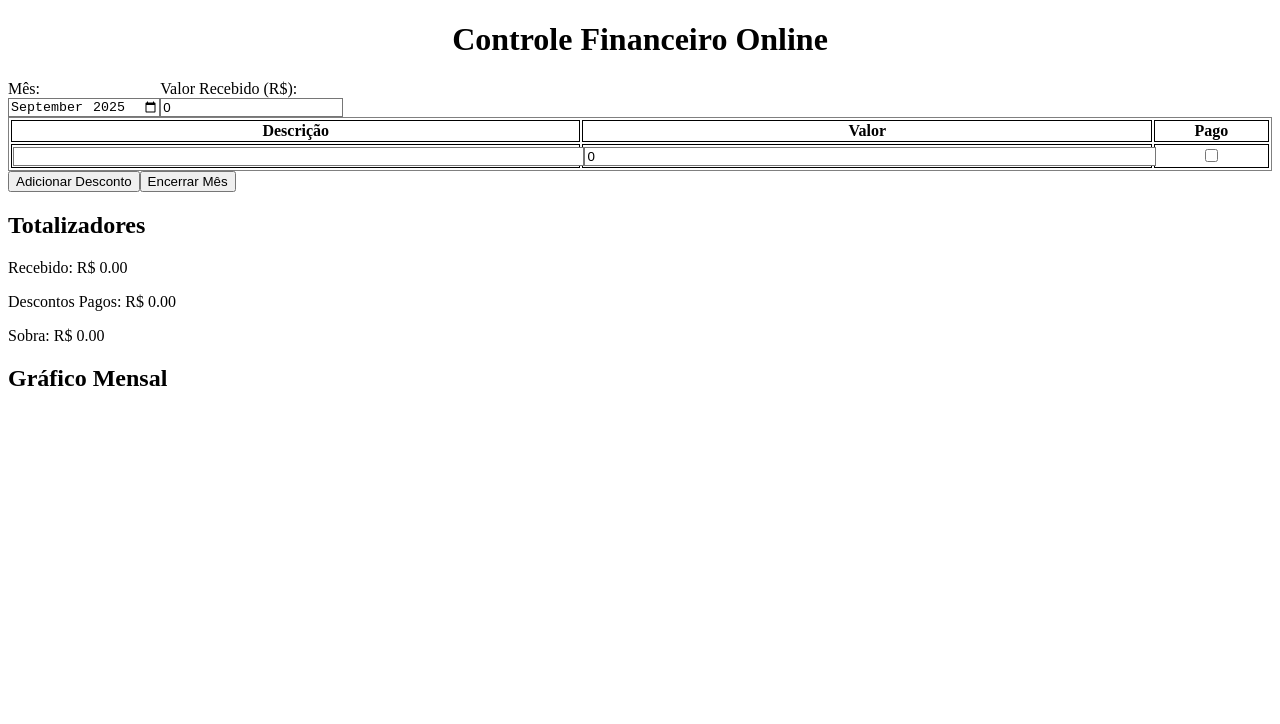
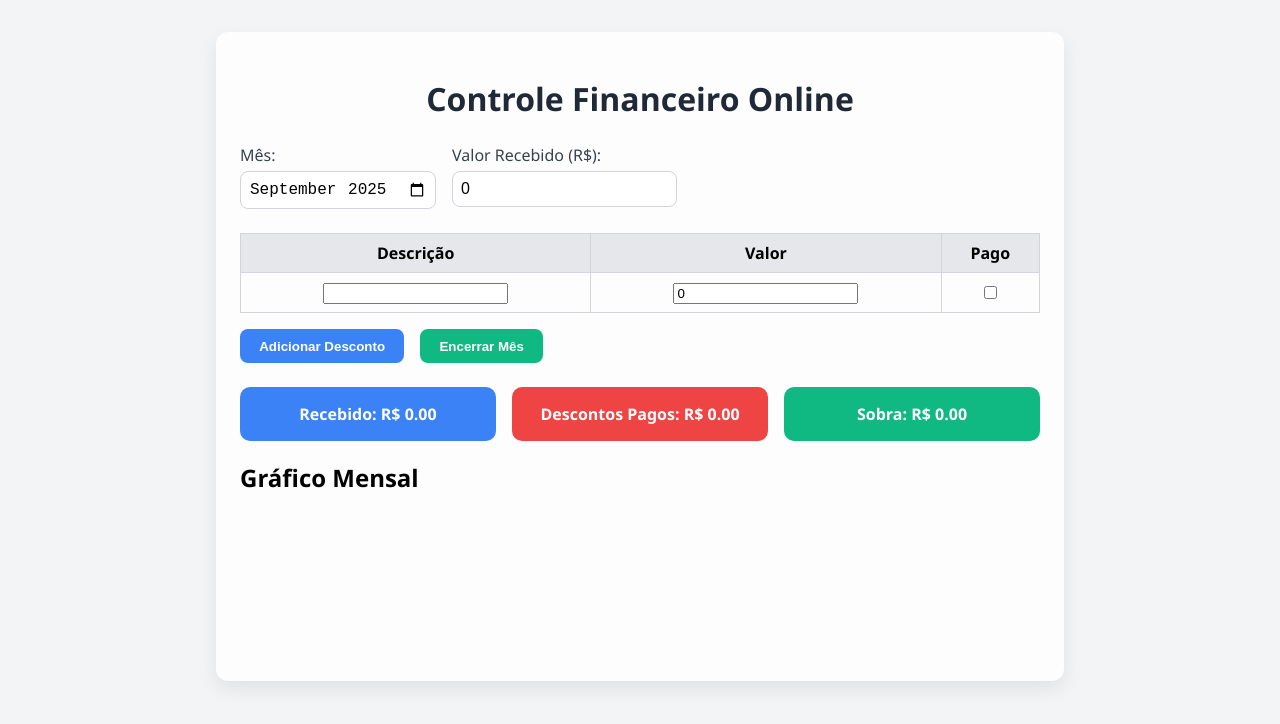
Before and after one commit to diogopq/financeiro-next, a Next.js app: page / in a window 1280 px wide. Shown: the top 724 px of the page. Built offline with nearby package versions, Linux system fonts and the light colour scheme; no server answers; the database is empty.

Commit message:
Add files via upload

```diff
--- a/pages/_app.js
+++ b/pages/_app.js
@@ -1,4 +1,5 @@
 import '../styles/globals.css'
+
 export default function App({ Component, pageProps }) {
   return <Component {...pageProps} />
 }
--- a/pages/index.js
+++ b/pages/index.js
@@ -1,6 +1,8 @@
-import { useEffect, useState, useRef } from 'react';
-import { createClient } from '@supabase/supabase-js';
-import { Chart, BarElement, CategoryScale, LinearScale } from 'chart.js';
+import { useEffect, useState, useRef } from "react";
+import { createClient } from "@supabase/supabase-js";
+import { Chart, BarElement, CategoryScale, LinearScale } from "chart.js";
+import styles from "../styles/Home.module.css";
+
 Chart.register(BarElement, CategoryScale, LinearScale);
 
 const supabaseUrl = process.env.NEXT_PUBLIC_SUPABASE_URL;
@@ -8,132 +10,115 @@ const supabaseKey = process.env.NEXT_PUBLIC_SUPABASE_KEY;
 const supabase = createClient(supabaseUrl, supabaseKey);
 
 export default function Home() {
-  const [mes, setMes] = useState('');
+  const [mes, setMes] = useState("");
   const [valorRecebido, setValorRecebido] = useState(0);
-  const [descontos, setDescontos] = useState([{ descricao:'', valor:0, pago:false }]);
+  const [descontos, setDescontos] = useState([{ descricao: "", valor: 0, pago: false }]);
   const chartRef = useRef(null);
   const [chartInstance, setChartInstance] = useState(null);
 
   useEffect(() => {
-    setMes(new Date().toISOString().slice(0,7));
+    setMes(new Date().toISOString().slice(0, 7));
     carregarUltimoMes();
   }, []);
 
-  useEffect(() => {
-    atualizarTotais();
-  }, [descontos, valorRecebido]);
-
-  const atualizarTotais = () => {};
-
   const carregarUltimoMes = async () => {
-    const { data } = await supabase.from('meses').select('*').order('id',{ascending:false}).limit(1);
-    if(data && data.length>0){
+    const { data } = await supabase.from("meses").select("*").order("id", { ascending: false }).limit(1);
+    if (data && data.length > 0) {
       const ultimo = data[0];
       const desc = ultimo.desconto_descricao || [];
       const val = ultimo.desconto_valor || [];
       let arr = [];
-      for(let i=0;i<desc.length;i++){
-        arr.push({descricao:desc[i], valor:val[i], pago:false});
-      }
+      for (let i = 0; i < desc.length; i++) arr.push({ descricao: desc[i], valor: val[i], pago: false });
       setDescontos(arr);
     }
   };
 
   const handleDescontoChange = (index, field, value) => {
     const novo = [...descontos];
-    novo[index][field] = field==='pago' ? value : parseFloat(value) || 0;
+    novo[index][field] = field === "pago" ? value : parseFloat(value) || 0;
     setDescontos(novo);
   };
 
-  const adicionarLinha = () => setDescontos([...descontos, {descricao:'', valor:0, pago:false}]);
+  const adicionarLinha = () => setDescontos([...descontos, { descricao: "", valor: 0, pago: false }]);
 
   const encerrarMes = async () => {
-    const descontoDescricao = descontos.map(d=>d.descricao);
-    const descontoValor = descontos.map(d=>d.valor);
-    const descontoPago = descontos.map(d=>d.pago);
-    await supabase.from('meses').insert([{
-      mes,
-      valor_recebido: valorRecebido,
-      desconto_descricao: descontoDescricao,
-      desconto_valor: descontoValor,
-      desconto_pago: descontoPago
-    }]);
-    alert('Mês salvo no Supabase!');
+    const descontoDescricao = descontos.map(d => d.descricao);
+    const descontoValor = descontos.map(d => d.valor);
+    const descontoPago = descontos.map(d => d.pago);
+
+    await supabase.from("meses").insert([{ mes, valor_recebido: valorRecebido, desconto_descricao: descontoDescricao, desconto_valor: descontoValor, desconto_pago: descontoPago }]);
+    alert("Mês salvo no Supabase!");
     mostrarGrafico();
   };
 
   const mostrarGrafico = () => {
-    const totalDescontos = descontos.reduce((sum,d)=> d.pago ? sum+d.valor : sum,0);
+    const totalDescontos = descontos.reduce((sum, d) => (d.pago ? sum + d.valor : sum), 0);
     const sobra = valorRecebido - totalDescontos;
 
-    const ctx = chartRef.current.getContext('2d');
-    if(chartInstance) chartInstance.destroy();
-    const newChart = new Chart(ctx,{
-      type:'bar',
-      data:{
-        labels:['Recebido','Descontos Pagos','Sobra'],
-        datasets:[{
-          label:`Mês ${mes}`,
-          data:[valorRecebido, totalDescontos, sobra],
-          backgroundColor:['#4a76a8','#f35b5b','#28a745']
-        }]
+    const ctx = chartRef.current.getContext("2d");
+    if (chartInstance) chartInstance.destroy();
+
+    const newChart = new Chart(ctx, {
+      type: "bar",
+      data: {
+        labels: ["Recebido", "Descontos Pagos", "Sobra"],
+        datasets: [{ label: `Mês ${mes}`, data: [valorRecebido, totalDescontos, sobra], backgroundColor: ["#3b82f6", "#ef4444", "#10b981"] }]
       },
-      options:{ responsive:true }
+      options: { responsive: true }
     });
     setChartInstance(newChart);
   };
 
-  const totalDescontos = descontos.reduce((sum,d)=> d.pago ? sum+d.valor : sum,0);
+  const totalDescontos = descontos.reduce((sum, d) => (d.pago ? sum + d.valor : sum), 0);
   const sobra = valorRecebido - totalDescontos;
 
   return (
-    <div className="max-w-4xl mx-auto p-6 bg-gray-50 rounded-lg shadow-md mt-6">
-      <h1 className="text-2xl font-bold mb-4 text-center">Controle Financeiro Online</h1>
+    <div className={styles.container}>
+      <h1 className={styles.title}>Controle Financeiro Online</h1>
 
-      <div className="flex flex-wrap gap-4 mb-4">
-        <label className="flex flex-col">
+      <div className={styles.inputGroup}>
+        <label>
           Mês:
-          <input type="month" value={mes} onChange={e=>setMes(e.target.value)} className="border p-2 rounded"/>
+          <input type="month" value={mes} onChange={e => setMes(e.target.value)} />
         </label>
-        <label className="flex flex-col">
+        <label>
           Valor Recebido (R$):
-          <input type="number" value={valorRecebido} onChange={e=>setValorRecebido(parseFloat(e.target.value)||0)} className="border p-2 rounded"/>
+          <input type="number" value={valorRecebido} onChange={e => setValorRecebido(parseFloat(e.target.value) || 0)} />
         </label>
       </div>
 
-      <table className="w-full border border-gray-300 mb-4">
-        <thead className="bg-gray-200">
+      <table className={styles.table}>
+        <thead>
           <tr>
-            <th className="border p-2">Descrição</th>
-            <th className="border p-2">Valor</th>
-            <th className="border p-2">Pago</th>
+            <th>Descrição</th>
+            <th>Valor</th>
+            <th>Pago</th>
           </tr>
         </thead>
         <tbody>
-          {descontos.map((d,i)=>(
-            <tr key={i} className={d.pago && d.valor>0 ? 'bg-green-100' : (!d.pago && d.valor>0 ? 'bg-red-100' : '')}>
-              <td className="border p-2"><input type="text" value={d.descricao} onChange={e=>handleDescontoChange(i,'descricao',e.target.value)} className="w-full p-1 border rounded"/></td>
-              <td className="border p-2"><input type="number" value={d.valor} onChange={e=>handleDescontoChange(i,'valor',e.target.value)} className="w-full p-1 border rounded"/></td>
-              <td className="border p-2 text-center"><input type="checkbox" checked={d.pago} onChange={e=>handleDescontoChange(i,'pago',e.target.checked)} /></td>
+          {descontos.map((d, i) => (
+            <tr key={i} className={d.pago && d.valor > 0 ? styles.rowPaid : !d.pago && d.valor > 0 ? styles.rowPending : ""}>
+              <td><input type="text" value={d.descricao} onChange={e => handleDescontoChange(i, "descricao", e.target.value)} /></td>
+              <td><input type="number" value={d.valor} onChange={e => handleDescontoChange(i, "valor", e.target.value)} /></td>
+              <td><input type="checkbox" checked={d.pago} onChange={e => handleDescontoChange(i, "pago", e.target.checked)} /></td>
             </tr>
           ))}
         </tbody>
       </table>
 
-      <div className="flex gap-4 mb-4">
-        <button onClick={adicionarLinha} className="bg-blue-500 text-white px-4 py-2 rounded hover:bg-blue-600">Adicionar Desconto</button>
-        <button onClick={encerrarMes} className="bg-green-500 text-white px-4 py-2 rounded hover:bg-green-600">Encerrar Mês</button>
+      <div className={styles.buttonGroup}>
+        <button className={`${styles.button} ${styles.addButton}`} onClick={adicionarLinha}>Adicionar Desconto</button>
+        <button className={`${styles.button} ${styles.saveButton}`} onClick={encerrarMes}>Encerrar Mês</button>
       </div>
 
-      <div className="mb-4">
-        <h2 className="text-xl font-semibold">Totalizadores</h2>
-        <p>Recebido: R$ {valorRecebido.toFixed(2)}</p>
-        <p>Descontos Pagos: R$ {totalDescontos.toFixed(2)}</p>
-        <p>Sobra: R$ {sobra.toFixed(2)}</p>
+      <div className={styles.totalCard}>
+        <div className={`${styles.card} ${styles.cardRecebido}`}>Recebido: R$ {valorRecebido.toFixed(2)}</div>
+        <div className={`${styles.card} ${styles.cardDescontos}`}>Descontos Pagos: R$ {totalDescontos.toFixed(2)}</div>
+        <div className={`${styles.card} ${styles.cardSobra}`}>Sobra: R$ {sobra.toFixed(2)}</div>
       </div>
 
-      <h2 className="text-xl font-semibold mb-2">Gráfico Mensal</h2>
+      <h2 style={{fontWeight:600, marginBottom:"0.5rem"}}>Gráfico Mensal</h2>
       <canvas ref={chartRef}></canvas>
     </div>
-  )
+  );
 }
--- /dev/null
+++ b/styles/Home.module.css
@@ -0,0 +1,126 @@
+.container {
+  max-width: 800px;
+  margin: 2rem auto;
+  padding: 1.5rem;
+  background-color: #fdfdfd;
+  border-radius: 12px;
+  box-shadow: 0 8px 20px rgba(0,0,0,0.08);
+  font-family: 'Segoe UI', Tahoma, Geneva, Verdana, sans-serif;
+}
+
+.title {
+  text-align: center;
+  font-size: 2rem;
+  font-weight: 700;
+  margin-bottom: 1.5rem;
+  color: #1f2937;
+}
+
+.inputGroup {
+  display: flex;
+  flex-wrap: wrap;
+  gap: 1rem;
+  margin-bottom: 1.5rem;
+}
+
+.inputGroup label {
+  display: flex;
+  flex-direction: column;
+  font-weight: 500;
+  color: #374151;
+}
+
+.inputGroup input[type="number"],
+.inputGroup input[type="month"],
+.inputGroup input[type="text"] {
+  padding: 0.5rem;
+  margin-top: 0.3rem;
+  border-radius: 8px;
+  border: 1px solid #d1d5db;
+  font-size: 1rem;
+}
+
+.table {
+  width: 100%;
+  border-collapse: collapse;
+  margin-bottom: 1rem;
+}
+
+.table th, .table td {
+  border: 1px solid #d1d5db;
+  padding: 0.5rem;
+  text-align: center;
+}
+
+.table th {
+  background-color: #e5e7eb;
+}
+
+.rowPaid {
+  background-color: #d1fae5;
+}
+
+.rowPending {
+  background-color: #fee2e2;
+}
+
+.buttonGroup {
+  display: flex;
+  gap: 1rem;
+  margin-bottom: 1.5rem;
+}
+
+.button {
+  padding: 0.6rem 1.2rem;
+  border-radius: 8px;
+  border: none;
+  font-weight: 600;
+  cursor: pointer;
+  transition: 0.3s;
+}
+
+.addButton {
+  background-color: #3b82f6;
+  color: white;
+}
+
+.addButton:hover {
+  background-color: #2563eb;
+}
+
+.saveButton {
+  background-color: #10b981;
+  color: white;
+}
+
+.saveButton:hover {
+  background-color: #059669;
+}
+
+.totalCard {
+  display: flex;
+  justify-content: space-around;
+  gap: 1rem;
+  margin-bottom: 1rem;
+}
+
+.card {
+  flex: 1;
+  padding: 1rem;
+  border-radius: 10px;
+  color: white;
+  font-weight: 600;
+  text-align: center;
+}
+
+.cardRecebido {
+  background-color: #3b82f6;
+}
+
+.cardDescontos {
+  background-color: #ef4444;
+}
+
+.cardSobra {
+  background-color: #10b981;
+}
--- a/styles/globals.css
+++ b/styles/globals.css
@@ -1,3 +1,6 @@
-@tailwind base;
-@tailwind components;
-@tailwind utilities;
+body {
+  margin: 0;
+  padding: 0;
+  font-family: 'Segoe UI', Tahoma, Geneva, Verdana, sans-serif;
+  background-color: #f3f4f6;
+}
```
Also changed, not shown: packages.json (added, +25 -0 lines).
